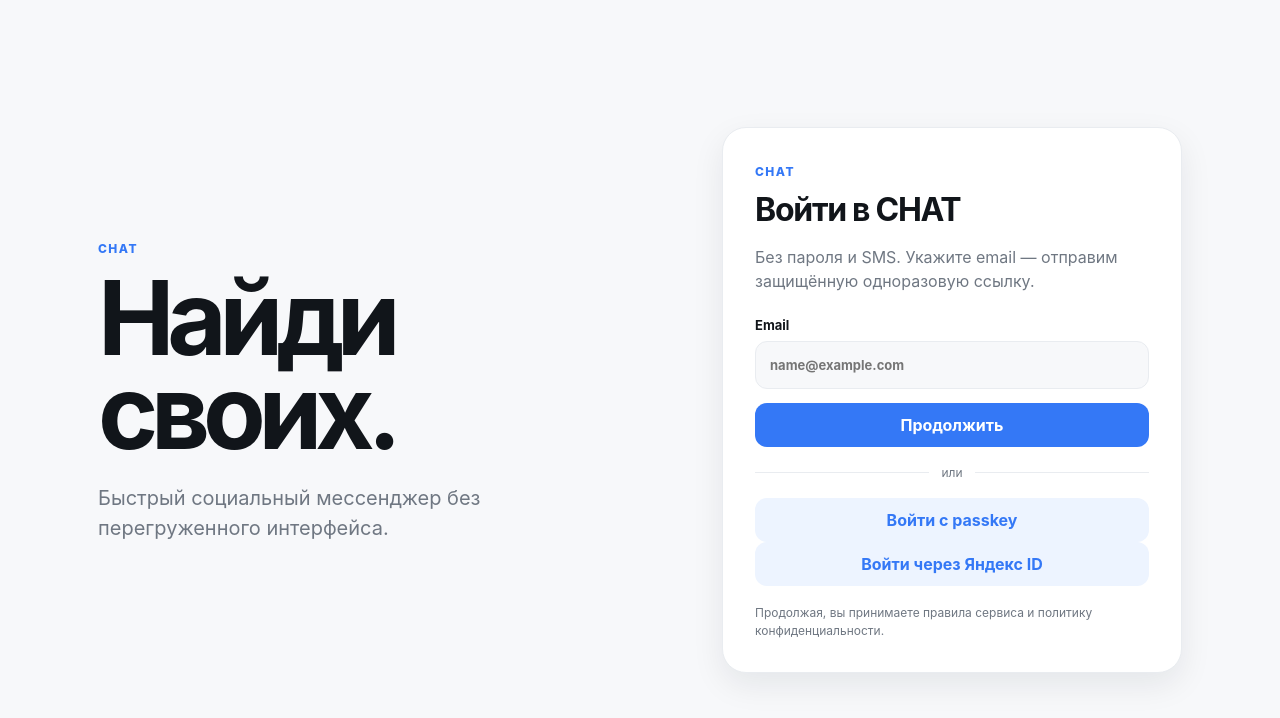
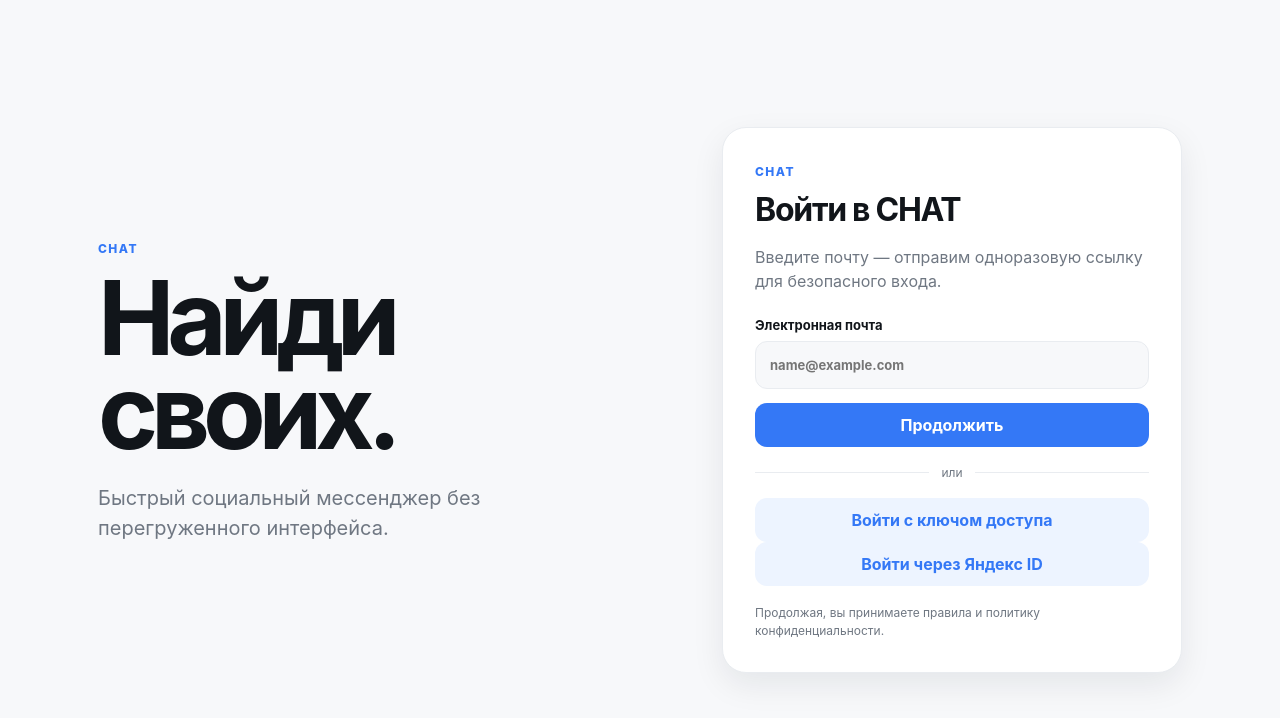
Before and after one commit to venomimonstro/chat-hive, a Next.js app in the folder web/: page /login in a window 1280 px wide. Shown: the top 718 px of the page. Built offline with nearby package versions, Linux system fonts and the light colour scheme; no server answers.

Commit message:
feat(i18n): support Russian and English sign-in screens

```diff
--- a/web/app/login/LoginForm.tsx
+++ b/web/app/login/LoginForm.tsx
@@ -7,8 +7,10 @@ import { startEmailLogin, startYandexLogin } from '../../lib/api';
 import { rememberReturnTo } from '../../lib/returnTo';
 import { loginWithPasskey } from '../../lib/passkeys';
 import { recordGrowthEvent } from '../../lib/growth';
+import { useLanguage } from '../../lib/language';
 
 export function LoginForm() {
+  const { t } = useLanguage();
   const params = useSearchParams();
   const [email, setEmail] = useState('');
   const [status, setStatus] = useState<'idle' | 'sending' | 'sent' | 'yandex' | 'passkey'>('idle');
@@ -66,9 +68,9 @@ export function LoginForm() {
       <Surface className="authCard">
         <div className="authMark">✓</div>
         <span className="eyebrow">CHAT</span>
-        <h1>Проверьте почту</h1>
-        <p>Мы отправили одноразовую ссылку для входа на <strong>{email}</strong>.</p>
-        <Button variant="secondary" fullWidth onClick={() => setStatus('idle')}>Изменить email</Button>
+        <h1>{t.checkMail}</h1>
+        <p>{t.sentLink} <strong>{email}</strong>.</p>
+        <Button variant="secondary" fullWidth onClick={() => setStatus('idle')}>{t.changeEmail}</Button>
       </Surface>
     );
   }
@@ -76,11 +78,11 @@ export function LoginForm() {
   return (
     <Surface className="authCard">
       <span className="eyebrow">CHAT</span>
-      <h1>Войти в CHAT</h1>
-      <p>Без пароля и SMS. Укажите email — отправим защищённую одноразовую ссылку.</p>
+      <h1>{t.login}</h1>
+      <p>{t.loginIntro}</p>
       <form className="authForm" onSubmit={submit}>
         <label>
-          <span>Email</span>
+          <span>{t.email}</span>
           <input
             type="email"
             autoComplete="email"
@@ -94,17 +96,17 @@ export function LoginForm() {
         </label>
         {error ? <div className="authError" role="alert">{error}</div> : null}
         <Button type="submit" fullWidth disabled={status !== 'idle'}>
-          {status === 'sending' ? 'Отправляем…' : 'Продолжить'}
+          {status === 'sending' ? t.sendingLink : t.continue}
         </Button>
       </form>
-      <div className="authDivider"><span>или</span></div>
+      <div className="authDivider"><span>{t.or}</span></div>
       <Button variant="secondary" fullWidth disabled={status !== 'idle'} onClick={passkeyLogin}>
-        {status === 'passkey' ? 'Проверяем passkey…' : 'Войти с passkey'}
+        {status === 'passkey' ? t.verifying : t.passkey}
       </Button>
       <Button variant="secondary" fullWidth disabled={status !== 'idle'} onClick={loginWithYandex}>
-        {status === 'yandex' ? 'Открываем Яндекс…' : 'Войти через Яндекс ID'}
+        {status === 'yandex' ? t.openingYandex : t.yandex}
       </Button>
-      <small>Продолжая, вы принимаете правила сервиса и политику конфиденциальности.</small>
+      <small>{t.terms}</small>
     </Surface>
   );
 }
```
